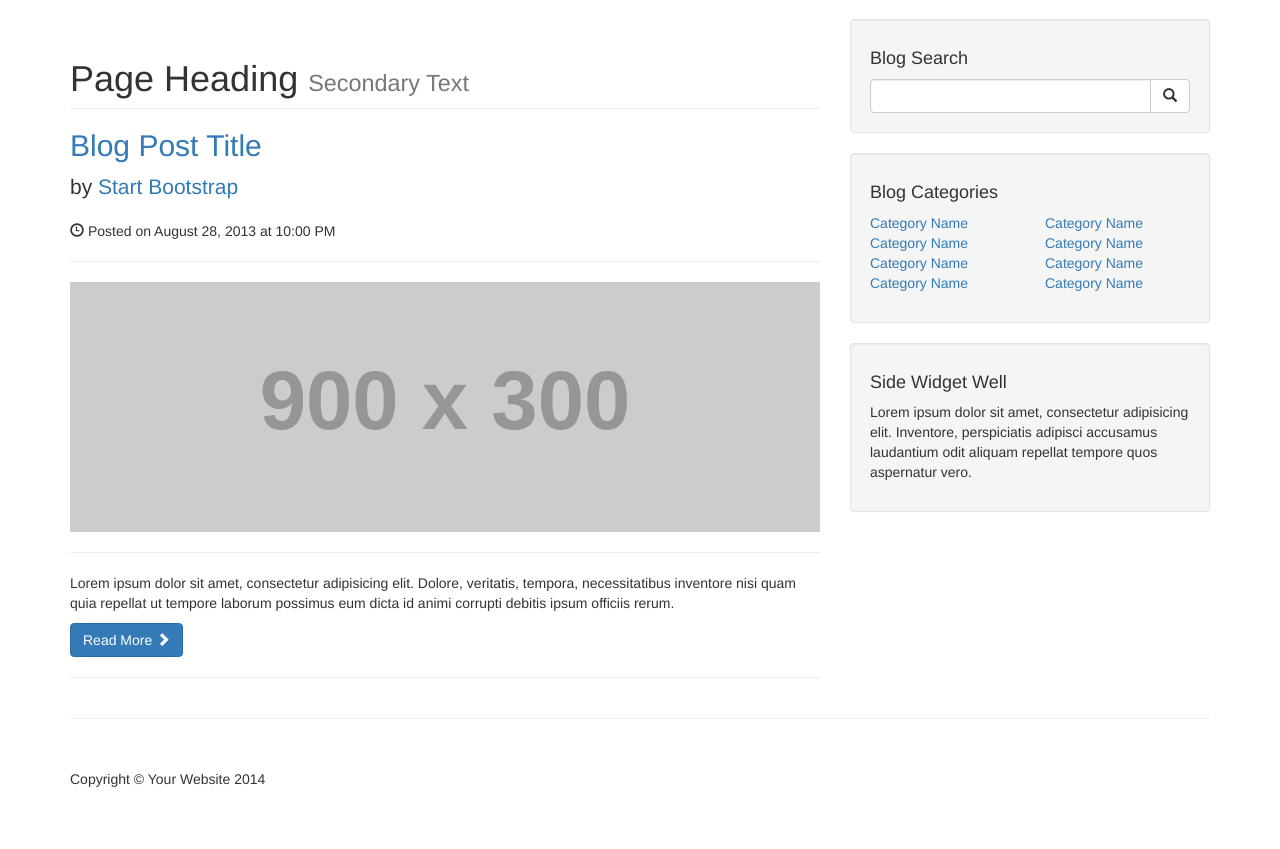
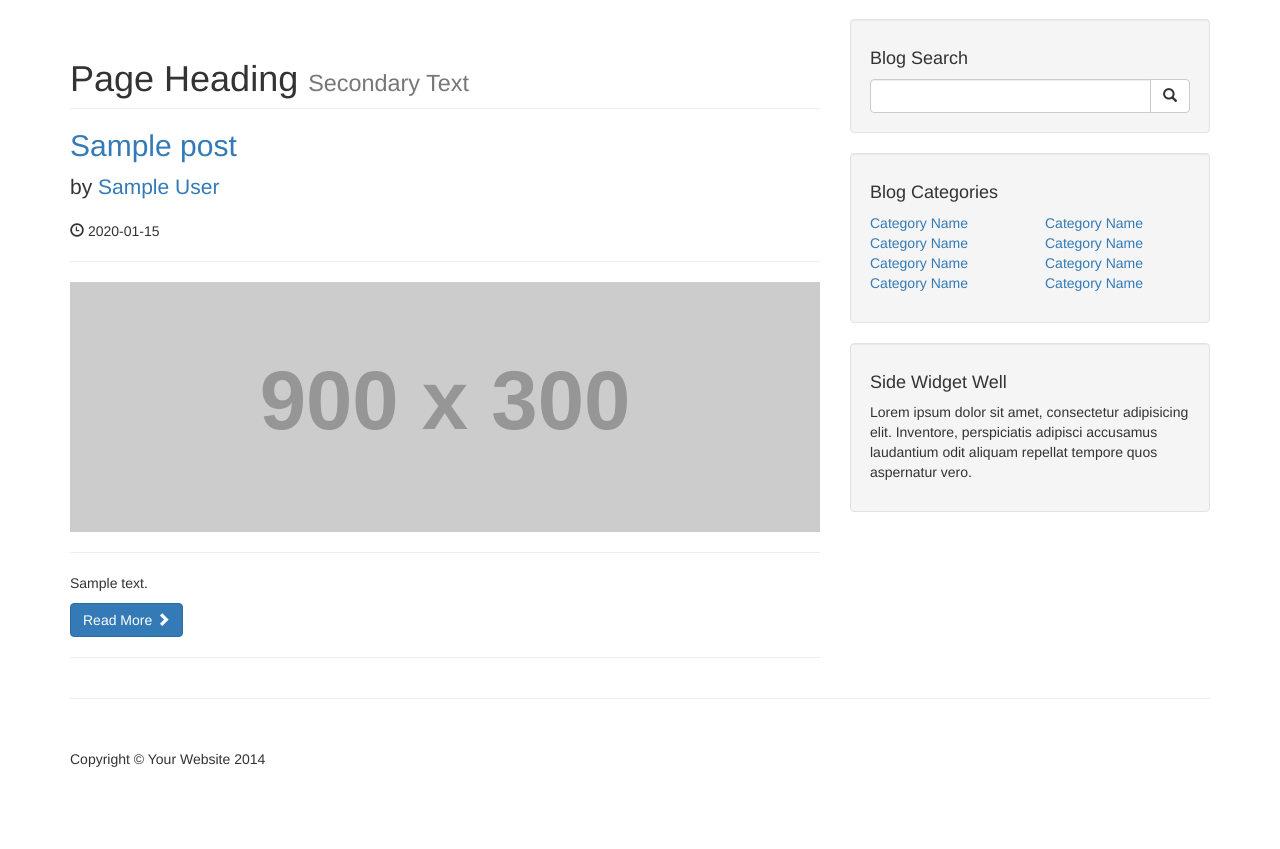
Before and after one commit to Bahlul19/CMS, a PHP site: page / in a window 1280 px wide. Shown: the part 51-900 px from the top of the page. After the commit the page ends 818 px from the top, so only its background shows below. Run offline with PHP 8.4, Linux system fonts and the light colour scheme; data comes from the database, SQL or seed files in the repository; tables that the repository leaves empty hold one stand-in row (values such as "Sample post"); grey boxes labelled with a size stand in for pictures from a placeholder-image service; some libraries are stand-ins or nearby versions.

Commit message:
some code added in project

```diff
--- a/index.php
+++ b/index.php
@@ -27,6 +27,27 @@ include('includes/header.php');
             <!-- Blog Entries Column -->
             <div class="col-md-8">
 
+
+            <?php
+
+            $query = "SELECT * FROM posts";
+
+            $select_all_posts_query = $connection->query($query);
+
+            while($row= $select_all_posts_query->fetch_assoc())
+            {
+                $post_title = $row['post_title'];
+                $post_author = $row['post_author'];
+                $post_date = $row['post_date'];
+                $post_image = $row['post_image'];
+                $post_content = $row['post_content'];
+
+            ?>
+
+
+
+
+
                 <h1 class="page-header">
                     Page Heading
                     <small>Secondary Text</small>
@@ -34,19 +55,25 @@ include('includes/header.php');
 
                 <!-- First Blog Post -->
                 <h2>
-                    <a href="#">Blog Post Title</a>
+                    <a href="#"> <?= $post_title ?> </a>
                 </h2>
                 <p class="lead">
-                    by <a href="index.php">Start Bootstrap</a>
+                    by <a href="index.php"><?=  $post_author ?></a>
                 </p>
-                <p><span class="glyphicon glyphicon-time"></span> Posted on August 28, 2013 at 10:00 PM</p>
+                <p><span class="glyphicon glyphicon-time"></span>
+                <?= $post_date ?></p>
                 <hr>
                 <img class="img-responsive" src="http://placehold.it/900x300" alt="">
                 <hr>
-                <p>Lorem ipsum dolor sit amet, consectetur adipisicing elit. Dolore, veritatis, tempora, necessitatibus inventore nisi quam quia repellat ut tempore laborum possimus eum dicta id animi corrupti debitis ipsum officiis rerum.</p>
+                <p> <?= $post_content ?> </p>
                 <a class="btn btn-primary" href="#">Read More <span class="glyphicon glyphicon-chevron-right"></span></a>
 
                 <hr>
+
+
+
+           <?php } ?>
+
 
 
             </div>
```
